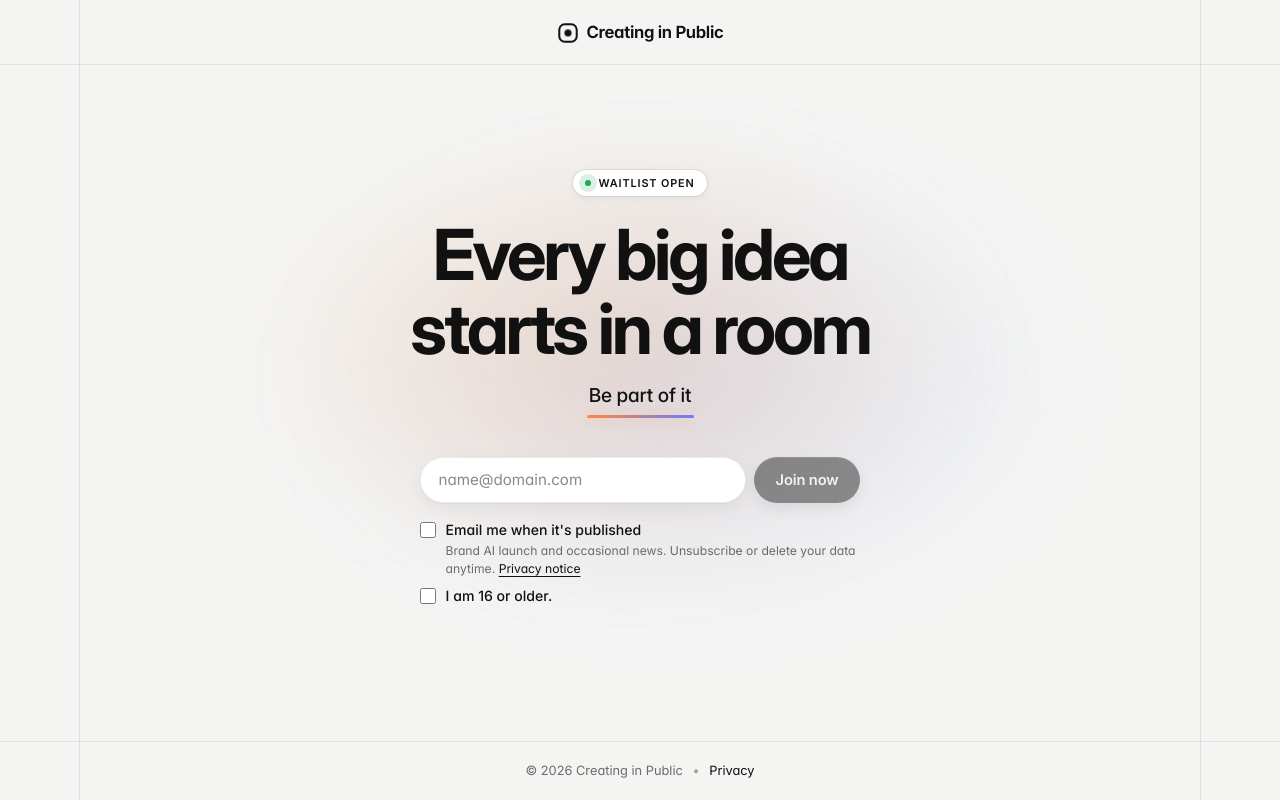
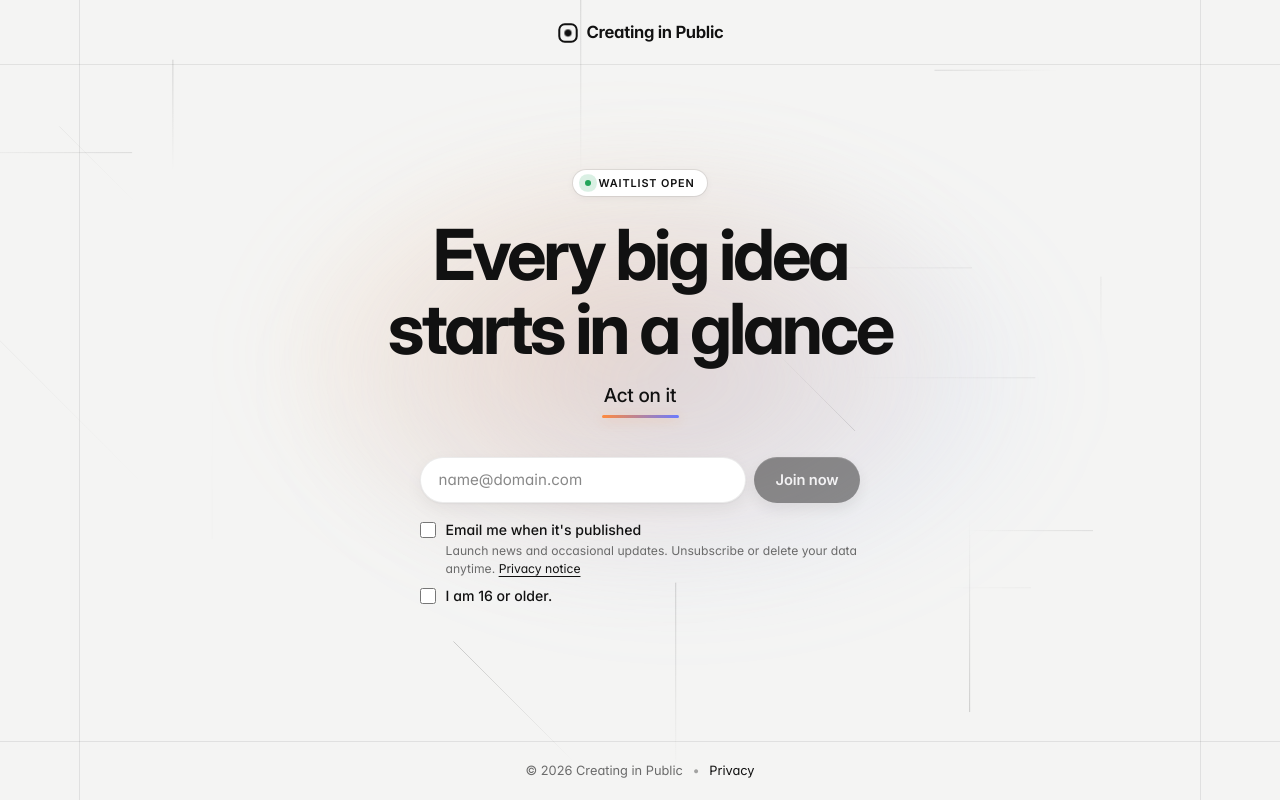
Before and after one commit to Moustafa033/waitlistProject, a plain HTML site: page site/index.html in a window 1280 px wide. Drawn offline with Linux system fonts and the light colour scheme.

Commit message:
Personal brand copy, background lines, site icon, consent v4
- Headline 'Every big idea starts in a glance' / 'Act on it'; title 'Creating in Public'; new meta description
- 'Brand AI' removed from all public pages and the launch email subject; consent hint reworded -> waitlist-v4
- Background lines (assets/lines.js, own script, canvas only; off for reduced motion, paused when hidden)
- Favicon (svg + 32px png) and apple-touch-icon from the logo mark
- Confirm page subline 'Confirm it's your email'
- check-hidden-unicode skips binary *.png; .gitattributes marks png binary

Co-Authored-By: Claude Opus 5.5 <noreply@anthropic.com>

```diff
--- a/site/assets/app.css
+++ b/site/assets/app.css
@@ -29,6 +29,8 @@
   --u1: #ff8a3d;                            /* underline: warm (the room light) ... */
   --u2: #6b7bff;                            /* ... to cool */
   --u-glow: rgba(255, 138, 61, .28);
+  --streak: 17, 17, 17;                     /* background lines (lines.js): dark on the light page ... */
+  --streak-strength: .45;
   --danger: #d6382a;
   --danger-glow: rgba(214, 56, 42, .3);
   --frame: min(1120px, calc(100% - 32px));
@@ -51,6 +53,8 @@
     --u1: #ffa060;
     --u2: #8794ff;
     --u-glow: rgba(255, 150, 80, .35);
+    --streak: 255, 255, 255;                /* ... white on the dark page */
+    --streak-strength: 1;
   }
 }
 
@@ -68,6 +72,13 @@ a { color: inherit; text-underline-offset: 3px; }
 .sr-only {
   position: absolute; width: 1px; height: 1px; padding: 0; margin: -1px;
   overflow: hidden; clip: rect(0 0 0 0); white-space: nowrap; border: 0;
+}
+
+/* background lines canvas (drawn by lines.js), behind everything */
+.bg-lines {
+  position: fixed; inset: 0; width: 100%; height: 100%;
+  z-index: -2; pointer-events: none;
+  animation: fade 2s ease .8s both;
 }
 
 /* ---------- page frame: two vertical rails + a line under the header and above the footer ---------- */
--- /dev/null
+++ b/site/assets/lines.js
@@ -0,0 +1,69 @@
+"use strict";
+// Decorative background: thin light lines that glide in random directions and fade in and out.
+// Draws on one <canvas> only (no HTML is created from data, nothing is fetched). Off for
+// prefers-reduced-motion, paused while the tab is hidden, fewer lines on small screens.
+(function () {
+  const canvas = document.getElementById("bg-lines");
+  if (!canvas || !canvas.getContext) return;
+  const ctx = canvas.getContext("2d");
+  const reduce = window.matchMedia("(prefers-reduced-motion: reduce)");
+  const dark = window.matchMedia("(prefers-color-scheme: dark)");
+  const DIRS = [0, 45, 90, 135, 180, 225, 270, 315].map((d) => (d * Math.PI) / 180);
+  const rand = (a, b) => a + Math.random() * (b - a);
+  let w = 0, h = 0, lines = [], raf = 0, last = 0, rgb = "255,255,255", strength = 1;
+
+  function readColor() {
+    const s = getComputedStyle(document.documentElement);
+    rgb = (s.getPropertyValue("--streak").trim() || "255,255,255").replace(/[^0-9,]/g, "");
+    strength = parseFloat(s.getPropertyValue("--streak-strength")) || 1;
+  }
+  function resize() {
+    const dpr = Math.min(window.devicePixelRatio || 1, 2);
+    w = canvas.clientWidth; h = canvas.clientHeight;
+    canvas.width = Math.round(w * dpr); canvas.height = Math.round(h * dpr);
+    ctx.setTransform(dpr, 0, 0, dpr, 0, 0);
+    const want = w < 520 ? 9 : 16;
+    while (lines.length < want) lines.push(spawn(true));
+    lines.length = want;
+  }
+  function spawn(anyAge) {
+    const max = rand(4, 9);
+    return {
+      x: rand(0, w), y: rand(0, h), a: DIRS[Math.floor(Math.random() * DIRS.length)],
+      v: rand(25, 80), len: rand(70, 220), alpha: rand(0.18, 0.45),
+      max, life: anyAge ? rand(0, max) : 0,
+    };
+  }
+  function frame(t) {
+    const dt = last ? Math.min((t - last) / 1000, 0.05) : 0;
+    last = t;
+    ctx.clearRect(0, 0, w, h);
+    ctx.lineWidth = 1;
+    for (let i = 0; i < lines.length; i++) {
+      let l = lines[i];
+      l.life += dt;
+      if (l.life >= l.max) { l = lines[i] = spawn(false); }
+      const cx = Math.cos(l.a), cy = Math.sin(l.a);
+      l.x += cx * l.v * dt; l.y += cy * l.v * dt;
+      const fade = Math.sin((Math.PI * l.life) / l.max);          // 0 -> 1 -> 0 over its life
+      const a = (l.alpha * fade * strength).toFixed(3);
+      const tx = l.x - cx * l.len, ty = l.y - cy * l.len;
+      const g = ctx.createLinearGradient(l.x, l.y, tx, ty);
+      g.addColorStop(0, "rgba(" + rgb + "," + a + ")");
+      g.addColorStop(1, "rgba(" + rgb + ",0)");
+      ctx.strokeStyle = g;
+      ctx.beginPath(); ctx.moveTo(l.x, l.y); ctx.lineTo(tx, ty); ctx.stroke();
+    }
+    raf = requestAnimationFrame(frame);
+  }
+  function start() { if (!raf && !reduce.matches && !document.hidden) { last = 0; raf = requestAnimationFrame(frame); } }
+  function stop() { if (raf) { cancelAnimationFrame(raf); raf = 0; } }
+  function sync() { if (reduce.matches) { stop(); ctx.clearRect(0, 0, w, h); } else start(); }
+
+  readColor(); resize();
+  window.addEventListener("resize", resize);
+  document.addEventListener("visibilitychange", () => (document.hidden ? stop() : start()));
+  reduce.addEventListener("change", sync);
+  dark.addEventListener("change", readColor);
+  sync();
+})();
--- a/site/index.html
+++ b/site/index.html
@@ -3,16 +3,21 @@
 <head>
   <meta charset="utf-8">
   <meta name="viewport" content="width=device-width, initial-scale=1">
-  <title>Creating in Public — join the waitlist</title>
-  <meta name="description" content="Every big idea starts in a room. Be part of it: join the Creating in Public waitlist.">
+  <link rel="icon" href="/favicon.svg" type="image/svg+xml">
+  <link rel="icon" href="/favicon-32.png" type="image/png" sizes="32x32">
+  <link rel="apple-touch-icon" href="/apple-touch-icon.png">
+  <title>Creating in Public</title>
+  <meta name="description" content="I build apps that help people and use AI to make everyday life easier. Here I share everything I'm working on, openly, as I build it.">
   <link rel="preload" href="/assets/fonts/InterVariable.woff2" as="font" type="font/woff2" crossorigin>
   <link rel="stylesheet" href="/assets/app.css">
   <!-- No inline scripts, inline styles or inline event handlers: the CSP forbids them (that is the XSS defense). -->
   <script src="/assets/config.js" defer></script>
+  <script src="/assets/lines.js" defer></script>
   <script src="/assets/signup.js" defer></script>
   <script src="https://challenges.cloudflare.com/turnstile/v0/api.js?render=explicit" async defer></script>
 </head>
 <body>
+  <canvas id="bg-lines" class="bg-lines" aria-hidden="true"></canvas>
   <div class="page">
     <header class="bar top">
       <a class="brand" href="/">
@@ -27,11 +32,11 @@
     <main class="hero">
       <div class="glow" aria-hidden="true"></div>
       <p class="pill">Waitlist open</p>
-      <h1><span class="l1">Every big idea</span> <span class="l2">starts in a room</span></h1>
-      <p class="sub">Be part of it</p>
+      <h1><span class="l1">Every big idea</span> <span class="l2">starts in a glance</span></h1>
+      <p class="sub">Act on it</p>
 
       <!-- form-action 'none' in the CSP: without our script this form cannot be submitted at all -->
-      <form id="wl-form" class="signup" novalidate data-consent-version="waitlist-v3">
+      <form id="wl-form" class="signup" novalidate data-consent-version="waitlist-v4">
         <div class="row">
           <label for="wl-email" class="sr-only">Email</label>
           <input id="wl-email" name="email" type="email" autocomplete="email" inputmode="email" maxlength="254" placeholder="name@domain.com" required>
@@ -48,7 +53,7 @@
         <div class="checks">
           <label class="check"><input id="wl-consent" type="checkbox" required>
             <span><span class="main">Email me when it's published</span>
-              <span class="hint">Brand AI launch and occasional news. Unsubscribe or delete your data anytime. <a href="/privacy">Privacy notice</a></span></span></label>
+              <span class="hint">Launch news and occasional updates. Unsubscribe or delete your data anytime. <a href="/privacy">Privacy notice</a></span></span></label>
           <label class="check"><input id="wl-age" type="checkbox" required> <span class="main">I am 16 or older.</span></label>
         </div>
 
```
Also changed, not shown: site/404.html (+3 -0 lines), site/confirm.html (+6 -1 lines), site/privacy.html (+8 -5 lines), site/unsubscribe.html (+5 -0 lines), site/apple-touch-icon.png (added), site/favicon-32.png (added), site/favicon.svg (added), 4 other files.
